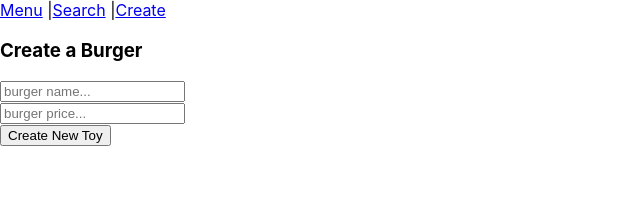
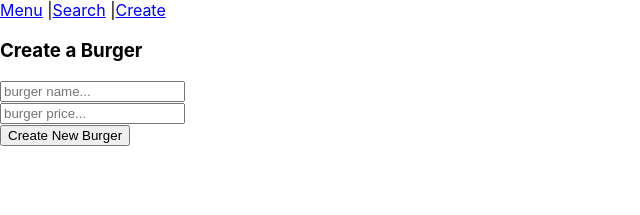
Before and after one commit to kenjelly22/bobs-burgers-of-the-day, a React (Create React App) app: page /create in a window 1280 px wide. Shown: the top 215 px of the page, without its empty margins (0-640 px from the left). Built offline with nearby package versions, Linux system fonts and the light colour scheme; data requests are answered from the project's data file.

Commit message:
Fix button name

```diff
--- a/src/pages/Create.js
+++ b/src/pages/Create.js
@@ -28,7 +28,7 @@ const Create = () => {
         <input
           type="submit"
           name="submit"
-          value="Create New Toy"
+          value="Create New Burger"
           className="submit"
         />
       </form>
```
